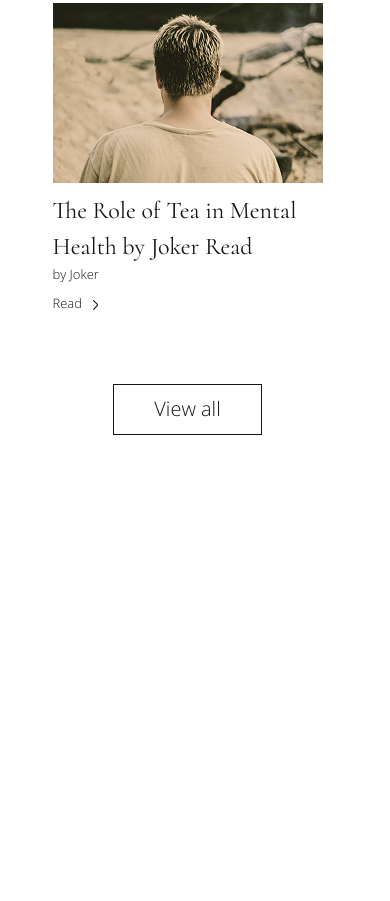
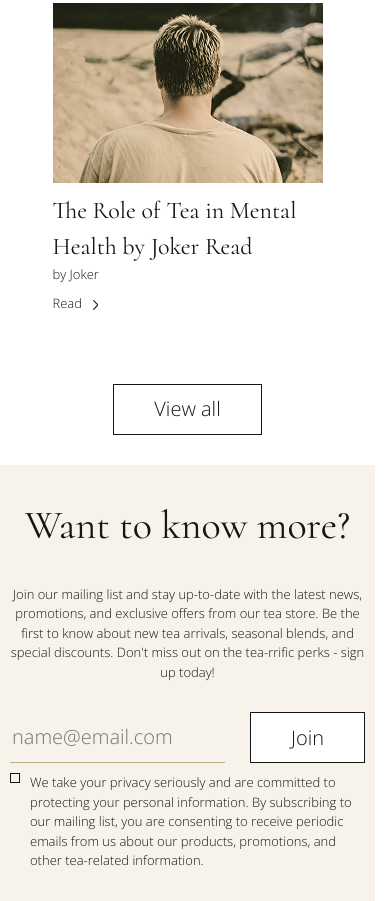
Before and after one commit to lukian2604/tea-landing-page, a plain HTML site: page index.html in a window 390 px wide. Shown: the part 2793-3694 px from the top of the page. Before the commit the page ends 3258 px from the top, so only its background shows below. Drawn offline with Linux system fonts and the light colour scheme; a web font is replaced by a local one.

Commit message:
Add newsletter section with subscription form

```diff
--- a/index.html
+++ b/index.html
@@ -271,6 +271,35 @@ Read</p>
           <button class="blog__button button">View all</button>
         </div>
       </section>
+      <section class="section container newsletter-section">
+        <div class="newsletter">
+          <div class="newsletter__text">
+                      <h2 class="newsletter__title">Want to know more?</h2>
+                      <div class="newsletter__descritpion">
+            <p>Join our mailing list and stay up-to-date with the latest news, promotions, and exclusive offers from our tea store. Be the first to know about new tea arrivals, seasonal blends, and special discounts. Don't miss out on the tea-rrific perks - sign up today!</p>
+            </div>
+          </div>
+          <form action="newsletter-form">
+          <div class="newsletter__body">
+            <label class="visually-hidden" for="newsletter-email">Email</label>
+            <input class="newsletter-imput" type="email" id="newsletter-email" required placeholder="name@email.com">
+            <button class="newsletter__button button">Join</button>
+          </div>
+          <div class="newsletter__privacy">
+           <label class="checkbox__item checkbox">
+                  <input
+                    class="checkbox__input visually-hidden"
+                    name="request-type"
+                    type="checkbox"
+                    required
+                  />
+                  <span class="checkbox__emulator"></span>
+                </label>
+                <p>We take your privacy seriously and are committed to protecting your personal information. By subscribing to our mailing list, you are consenting to receive periodic emails from us about our products, promotions, and other tea-related information.</p>
+          </div>
+          </form>
+        </div>
+      </section>
     </main>
 
     <dialog class="tablet-overlay visible-tablet" id="TabletOverlay">
--- a/styles/blocks/_blog-card.scss
+++ b/styles/blocks/_blog-card.scss
@@ -15,6 +15,7 @@
 
   &-description {
     max-width: 250px;
+
     font-size: 24px;
     font-weight: 400;
     margin-bottom: 10px;
--- a/styles/blocks/_blog.scss
+++ b/styles/blocks/_blog.scss
@@ -1,23 +1,8 @@
 .blog {
-  --paddingInlineBlogSection: 200px;
-
   display: flex;
   flex-direction: column;
   justify-content: center;
   align-items: center;
-  padding-inline: var(--paddingInlineBlogSection);
-
-  @include desktop {
-    --paddingInlineBlogSection: 0;
-  }
-
-  @include tablet-s {
-    --paddingInlineBlogSection: 45px;
-  }
-
-  @media (max-width: 610px) {
-    --paddingInlineBlogSection: 0;
-  }
 
   &__title {
     font-size: 40px;
@@ -30,7 +15,7 @@
     row-gap: 40px;
     margin-bottom: 60px;
 
-    @include desktop {
+    @media (max-width: 1200px) {
       column-gap: 20px;
       row-gap: 67px;
     }
--- a/styles/blocks/_button.scss
+++ b/styles/blocks/_button.scss
@@ -12,7 +12,7 @@
   color: inherit;
 
   @include hover {
-    background-color: var(--color-dark);
+    background-color: var(--color-brown);
     color: var(--color-light);
     transition-duration: var(--transition-duration);
   }
--- /dev/null
+++ b/styles/blocks/_checkbox.scss
@@ -0,0 +1,34 @@
+.checkbox {
+  display: inline-flex;
+  align-items: center;
+  cursor: pointer;
+
+  &__input {
+    position: absolute;
+    opacity: 0;
+    pointer-events: none;
+  }
+
+  &__emulator {
+    @include square(10px);
+    border: 1px solid var(--color-dark);
+    display: inline-block;
+    transition-duration: var(--transition-duration);
+    position: relative;
+  }
+
+  &__input:checked + &__emulator {
+    background-color: var(--color-dark);
+    border-color: var(--color-dark);
+  }
+
+  &__input:checked + &__emulator::after {
+    content: "✔";
+    position: absolute;
+    top: 50%;
+    left: 50%;
+    transform: translate(-50%, -55%);
+    font-size: 7px;
+    color: #fff;
+  }
+}
--- /dev/null
+++ b/styles/blocks/_newsletter.scss
@@ -0,0 +1,90 @@
+.newsletter {
+  display: flex;
+  align-items: end;
+  justify-content: center;
+  column-gap: 40px;
+
+  @media (max-width: 1250px) {
+    flex-direction: column;
+    align-items: center;
+    row-gap: 60px;
+  }
+
+  @include mobile {
+    row-gap: 30px;
+  }
+
+  &-section {
+    background-color: var(--color-light-alt);
+  }
+
+  &__text {
+    @media (max-width: 1250px) {
+      text-align: center;
+    }
+
+    @include tablet {
+      padding-inline: 40px;
+    }
+
+    @include mobile {
+      padding-inline: 0;
+    }
+  }
+
+  &__title {
+    font-size: 40px;
+    font-weight: 400;
+    margin-bottom: 50px;
+
+    @include mobile {
+      margin-bottom: 30px;
+    }
+
+    @include mobile-s {
+      font-size: 24px;
+    }
+  }
+
+  &__descritpion {
+    max-width: 780px;
+    font-family: var(--font-family-alt);
+    font-size: 20px;
+    font-weight: 300;
+    line-height: 30px;
+
+    @include mobile {
+      font-size: 13px;
+      line-height: 1.5;
+    }
+  }
+
+  &__body {
+    display: flex;
+    margin-bottom: 10px;
+  }
+
+  &-imput {
+    max-width: 404px;
+    width: 100%;
+    min-width: 205px;
+    font-family: var(--font-family-alt);
+    font-size: 20px;
+    font-weight: 300;
+    border: none;
+    color: var(--color-light-green);
+    border-bottom: 1px solid currentColor;
+    background-color: transparent;
+    margin-right: 25px;
+  }
+
+  &__privacy {
+    display: flex;
+    align-items: flex-start;
+    column-gap: 10px;
+    max-width: 560px;
+    font-family: var(--font-family-alt);
+    font-size: 13px;
+    font-weight: 300;
+  }
+}
--- a/styles/styles.scss
+++ b/styles/styles.scss
@@ -8,6 +8,7 @@
 
 @import "blocks/grid";
 @import "blocks/button";
+@import "blocks/checkbox";
 @import "blocks/burger-button";
 @import "blocks/cross_button";
 @import "blocks/tablet-overlay";
@@ -19,3 +20,4 @@
 @import "blocks/review";
 @import "blocks/blog";
 @import "blocks/blog-card";
+@import "blocks/newsletter";
```
Also changed, not shown: images/newsletter-background.png (added), styles/styles.css, 1 other file.
